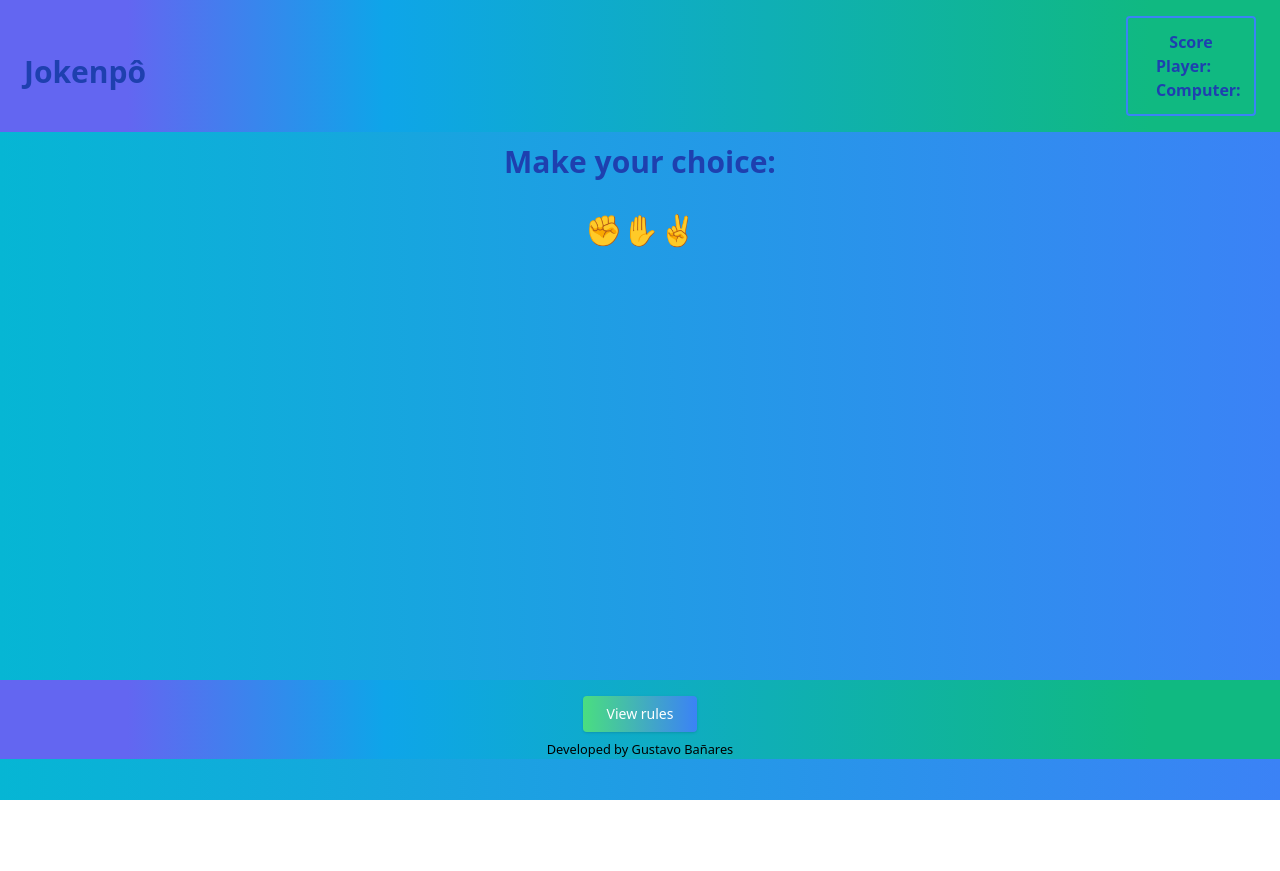
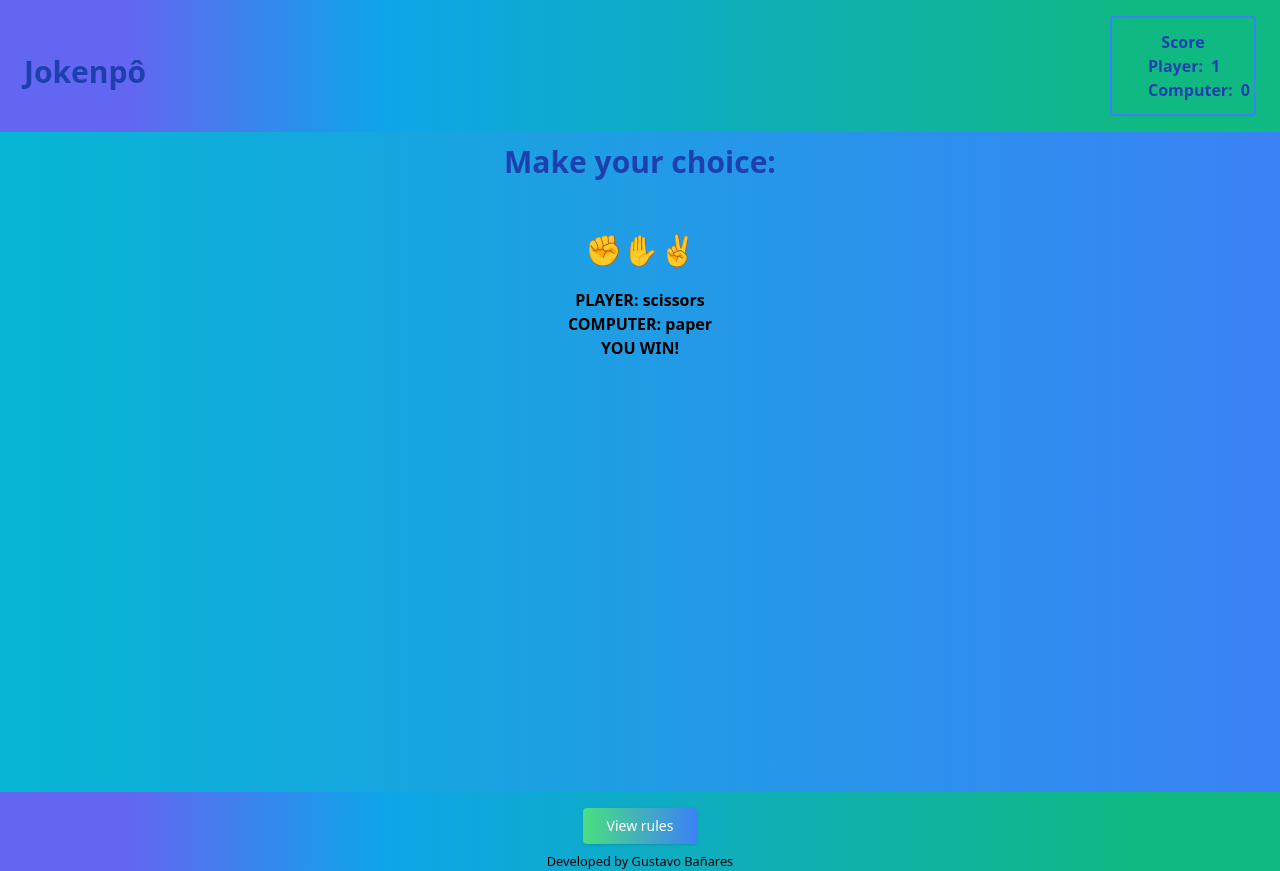
Before and after one commit to gustavobanares/Rock-Paper-Scissors, a plain HTML site: page src/index.html in a window 1280 px wide. Both pictures are taken after a click on the button "✌️". Before the commit the page ends 800 px from the top, so only its background shows below. Drawn offline with Linux system fonts and the light colour scheme.

Commit message:
Create the functions in js

```diff
--- a/src/index.html
+++ b/src/index.html
@@ -17,12 +17,17 @@
                     <h1 class="text-3xl font-bold text-blue-800 text-left mt-3">Jokenpô</h1>
                 </div>
 
-    <div class="relative flex flex-col items-center justify-center text-blue-800 border-2 border-blue-500 font-bold rounded px-7 py-3">
+    <div class="relative flex flex-col items-center justify-center text-blue-800 border-2 border-blue-500 font-bold rounded px-9 py-3">
         Score
 
-        <div id="playerDisplay" class="flex w-[70px] items-center justify-between gap-2">Player:</div>
-        <div id="computerDisplay" class="flex w-[70px] items-center justify-between gap-2">Computer:</div>
-        <div id="resultDisplay"></div>
+        <div id="scoreDisplay" class="flex w-[70px] items-center justify-between gap-2">Player:
+            <span id="playerScoreDisplay">0</span>
+        </div>
+        <div id="scoreDisplay" class="flex w-[70px] items-center justify-between gap-2">Computer:
+            <span id="computerScoreDisplay">0</span>
+        </div>
+
+
 
 
     </div>
@@ -34,13 +39,21 @@
             Make your choice:
         </div>
 
-        <div id="choices" class="flex items-center justify-center mt-8">
-            <button class=" text-3xl" onclick="playGame('rock')">✊</button>
+        <div id="choices" class="flex items-center justify-center mt-8 p-5">
+            <button class="text-3xl" onclick="playGame('rock')">✊</button>
             <button class="text-3xl" onclick="playGame('paper')">✋</button>
             <button class="text-3xl" onclick="playGame('scissors')">✌️</button>
-        </div>
+
+    </div>
+
+        <div class="flex flex-col items-center justify-center font-bold">
+            <div id="playerDisplay">PLAYER:</div>
+            <div id="computerDisplay">COMPUTER:</div>
+            <div id="resultDisplay"></div>
 
 
+
+        </div>
 
 
     </section>
--- a/src/index.js
+++ b/src/index.js
@@ -1,11 +1,49 @@
-const choices = ['rock, paper, scissors'];
-const playerDisplay = document.getElementById('playerDisplay');
-const computerDisplay = document.getElementById('computerDisplay');
-const resultDisplay = document.getElementById('resultDisplay');
+const choices = ["rock", "paper", "scissors"];
+const playerDisplay = document.getElementById("playerDisplay");
+const computerDisplay = document.getElementById("computerDisplay");
+const resultDisplay = document.getElementById("resultDisplay");
+const playerScoreDisplay = document.getElementById("playerScoreDisplay");
+const computerScoreDisplay = document.getElementById("computerScoreDisplay");
+let playerScore = 0;
+let computerScore = 0;
 
 function playGame(playerChoice){
 
     const computerChoice = choices[Math.floor(Math.random() * 3)];
+    let result = "";
 
-    console.log(computerChoice);
+    if(playerChoice === computerChoice){
+        result = "IT'S A TIE!";
+    }
+    else{
+        switch(playerChoice){
+            case "rock":
+                result = (computerChoice === "scissors") ? "YOU WIN!" : "YOU LOSE!";
+                break;
+            case "paper":
+                result = (computerChoice === "rock") ? "YOU WIN!" : "YOU LOSE!";
+                break;
+            case "scissors":
+                result = (computerChoice === "paper") ? "YOU WIN!" : "YOU LOSE!";
+                break;
+        }
+    }
+        playerDisplay.textContent = `PLAYER: ${playerChoice}`;
+        computerDisplay.textContent = `COMPUTER: ${computerChoice}`;
+        resultDisplay.textContent = result;
+
+        resultDisplay.classList.remove("greenText", "redText");
+
+    switch(result){
+        case "YOU WIN!":
+            resultDisplay.classList.add("greenText");
+            playerScore++;
+            playerScoreDisplay.textContent = playerScore;
+            break;
+        case "YOU LOSE!":
+            resultDisplay.classList.add("redText");
+            computerScore++;
+            computerScoreDisplay.textContent = computerScore;
+            break;
+    }
 }
```
Also changed, not shown: src/output.css.
